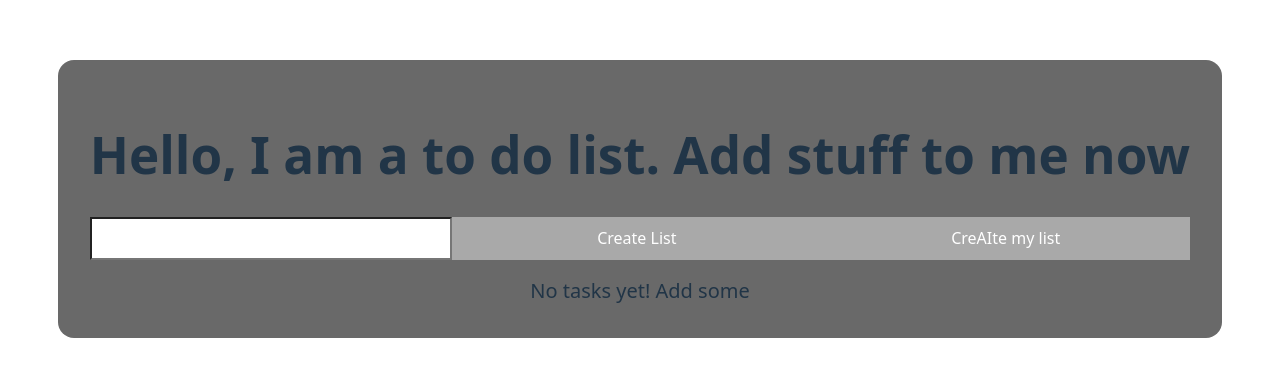
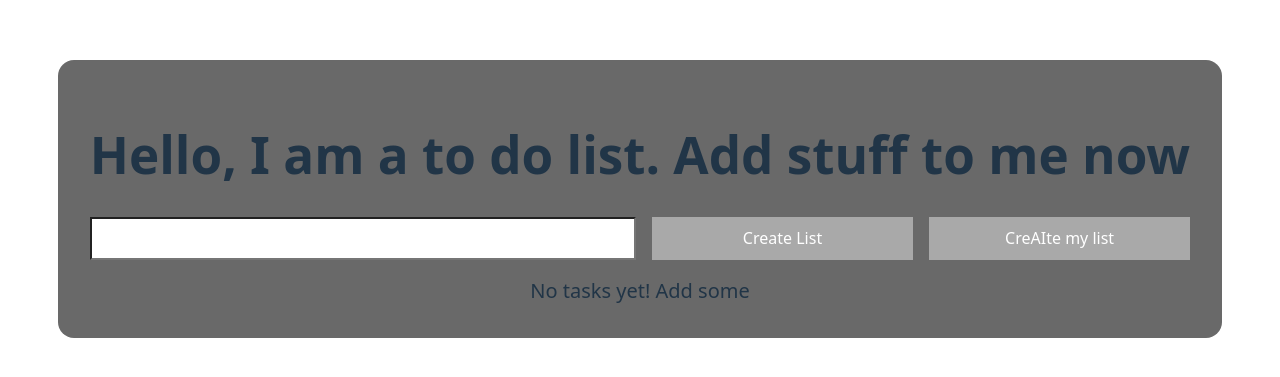
Before and after one commit to shirahn-singh/ToDoList, a React (Vite) app: page / in a window 1280 px wide. Shown: the part 201-578 px from the top of the page. Built offline with nearby package versions, Linux system fonts and the light colour scheme.

Commit message:
Basic button style fixes

```diff
--- a/src/Components/AddList.jsx
+++ b/src/Components/AddList.jsx
@@ -36,8 +36,10 @@ function AddList({ addNewListGroup, generateListFromTitle }) {
   return (
     <div className={styles.addItem}>
       <input className={styles.inputBox} onChange={(e) => { setCurrentList(e.target.value) }} value={list}></input>
-      <button className={styles.addButton} onClick={() => { addToList(false) }} disabled={list.length == 0}> Create List</button>
-      <button className={styles.addButton} onClick={() => { addToList(true) }} disabled={list.length == 0}> CreAIte my list</button>
+      <div className={styles.buttonWrapper}>
+        <button className={styles.addButton} onClick={() => { addToList(false) }} disabled={list.length == 0}> Create List</button>
+        <button className={styles.addButton} onClick={() => { addToList(true) }} disabled={list.length == 0}> CreAIte my list</button>
+      </div>
     </div>
   );
 }
--- a/src/styles/AddList.module.css
+++ b/src/styles/AddList.module.css
@@ -2,7 +2,7 @@
     width: 100%;
     display: flex;
     justify-content: center;
-    gap: 0;
+    gap: 1rem;
     padding-bottom: 1rem;
 }
 
@@ -15,5 +15,12 @@ width: 50%;
     background-color: darkgray;
     color: white;
     border-radius: 0;
+    width:100%;
+}
+
+.buttonWrapper{
+    display: flex;
+    justify-content: space-ar;
+    gap: 1rem;
     width: 50%;
 }
```
